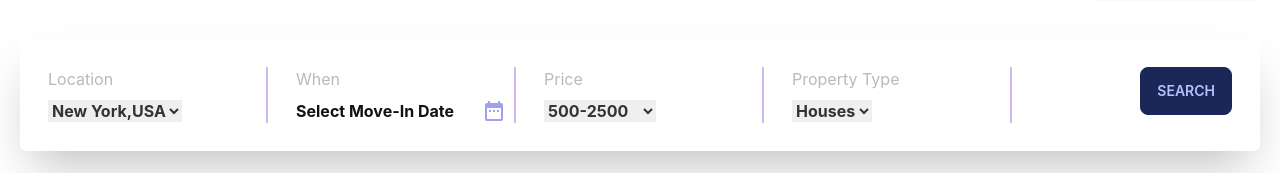
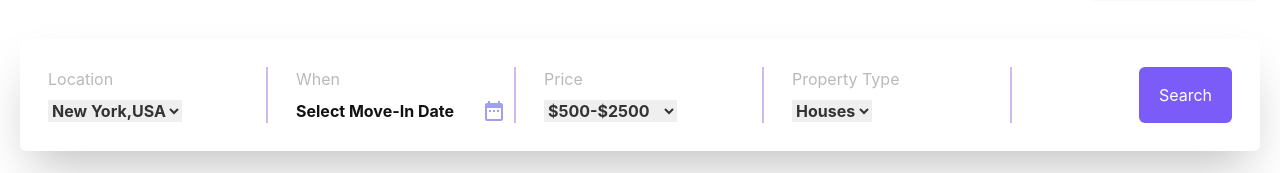
Before and after one commit to MdIbrahimKholil7/realstate-task, a React (Create React App) app: page / in a window 1280 px wide. Shown: the part 161-334 px from the top of the page. Built offline with nearby package versions, Linux system fonts and the light colour scheme.

Commit message:
btn color add

```diff
--- a/src/components/pages/Property.js
+++ b/src/components/pages/Property.js
@@ -34,10 +34,10 @@ const Property = () => {
     const handleSearch = (property, price, destination) => {
 
         const number = price.split('-')
+        console.log(number[0].replace('$',''))
         // filter data by condition
         const filterResult = data.filter(element => {
-            return element.location.includes(destination) && element.price >= Number(number[0]) && element.price <= Number(number[1]) && element.propertyType.toLowerCase().includes(property.toLowerCase())
-
+            return element.location.includes(destination) && (element.price >= Number(number[0].replace('$',''))) && (element.price <= Number(number[1].replace('$',''))) && (element.propertyType.toLowerCase().includes(property.toLowerCase()))
         })
 
         setFilterData(filterResult)
@@ -109,8 +109,8 @@ const Property = () => {
                     <div className='lg:border-r-2 border-r-[0] pl-7 border-[#d0b9f3] pr-2'>
                         <p className='text-[#bcb8b8] pb-2'>Price</p>
                         <select onClick={handlePrice} className='border-0 font-bold' >
-                            <option>500-2500</option>
-                            <option>2600-4500</option>
+                            <option>$500-$2500</option>
+                            <option>$2600-$4500</option>
                         </select>
                     </div>
                     <div className=' lg:border-r-2 border-r-[0] pl-7 border-[#d0b9f3] pr-2'>
@@ -121,7 +121,7 @@ const Property = () => {
                         </select>
                     </div>
                     <div className=' pl-7 pr-7 flex justify-end'>
-                        <button onClick={() => handleSearch(property, price, destination)} className='btn btn-primary'>Search</button>
+                        <button onClick={() => handleSearch(property, price, destination)} className='bg-[#7b5cf8] text-white px-5  rounded-md'>Search</button>
                     </div>
                 </div>
             </div>
```
